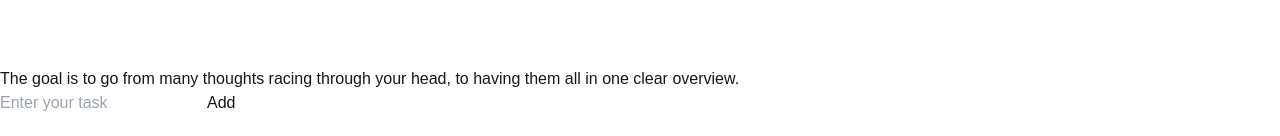
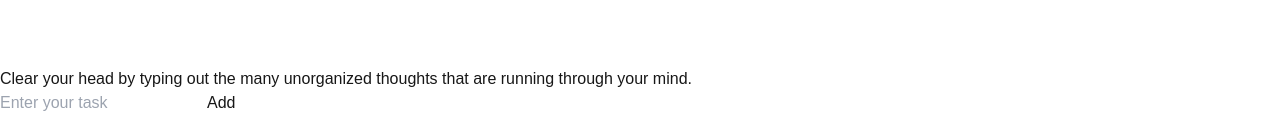
Before and after one commit to Bunbreakable/eisenhower-matrix, a Next.js app: page /planner in a window 1280 px wide. Shown: the part 2565-2701 px from the top of the page. Built offline with nearby package versions, Linux system fonts and the light colour scheme.

Commit message:
chore: update tooltip text

```diff
--- a/src/app/planner/page.tsx
+++ b/src/app/planner/page.tsx
@@ -152,8 +152,8 @@ export default function PlannerPage() {
           <span className="relative group">
             <QuestionMarkCircleIcon className="w-5 h-5 inline-block ml-2 text-gray-500 cursor-pointer hover:text-gray-700" />
             <span className="absolute left-1/2 transform -translate-x-1/2 mt-2 w-64 p-2 bg-gray-800 text-gray-200 text-sm rounded shadow-lg opacity-0 group-hover:opacity-100 transition-opacity">
-              The goal is to go from many thoughts racing through your head, to
-              having them all in one clear overview.
+              Clear your head by typing out the many unorganized thoughts that
+              are running through your mind.
             </span>
           </span>
         </p>
```
